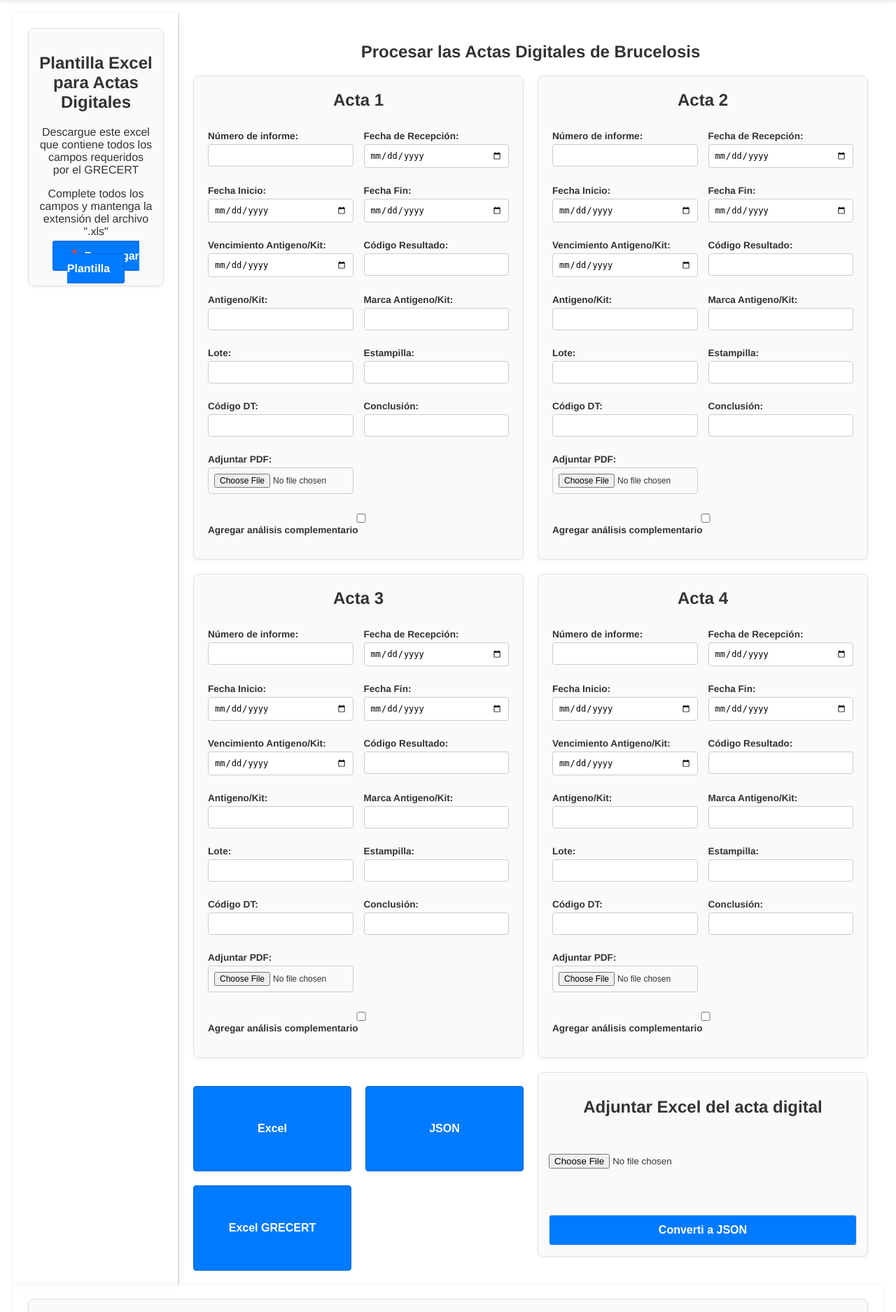
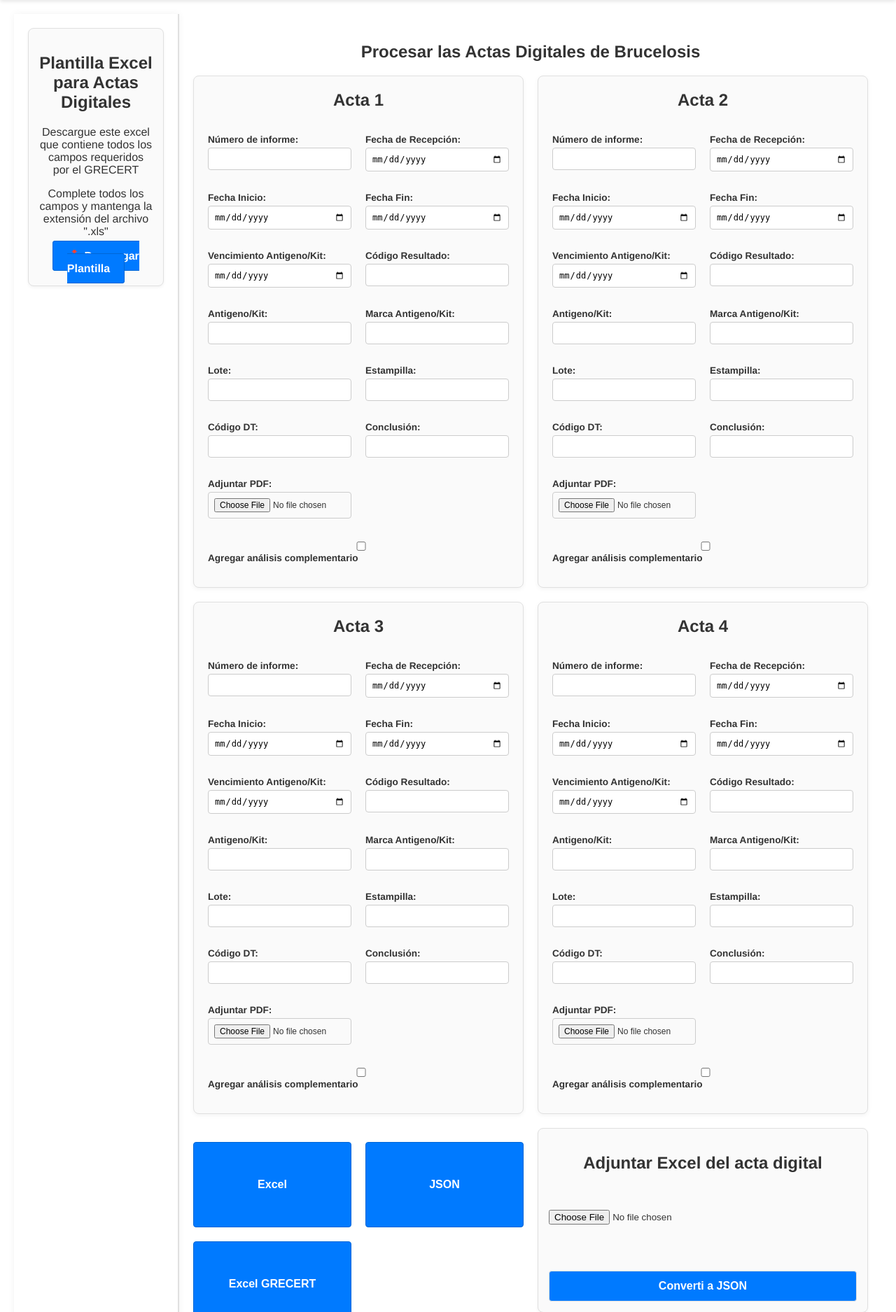
Before and after one commit to exql/excel_to_json, a Django app: page /actadigital_bru2/ in a window 1280 px wide. Shown: the part 48-1923 px from the top of the page at 70% size. Run offline with Django 4.2, Linux system fonts and the light colour scheme; parts of the project's set-up code (start-up, migrations or seed data) failed here and were passed over.

Commit message:
ajustando css

```diff
--- a/excel/static/CSS/stylesheet.css
+++ b/excel/static/CSS/stylesheet.css
@@ -441,10 +441,9 @@ button:hover {
 }
 
 /* Campos del formulario */
-.form-group {
-  display: flex;
-  flex-direction: column;
-}
+.form-group { display: flex; flex-direction: column; margin-bottom: 10px; text-align: left; }
+
+.form-group:last-child { grid-column: span 2; }
 
 /* 1. Mantenemos tu diseño prolijo para los campos */
 .plan .form-group,
@@ -471,15 +470,6 @@ button:hover {
   /* Esto es clave: hace que el input llene su columna */
 }
 
-/* 3. El Grid que mantiene todo "fijo" y evita los saltos */
-.plan,
-.comp-block.visible {
-  display: grid;
-  grid-template-columns: 1fr 1fr;
-  /* Dos columnas iguales */
-  gap: 15px;
-  /* Espacio entre los campos */
-}
 
 /* 4. Asegura que elementos como el título o el checkbox no se rompan */
 .plan legend,
```
